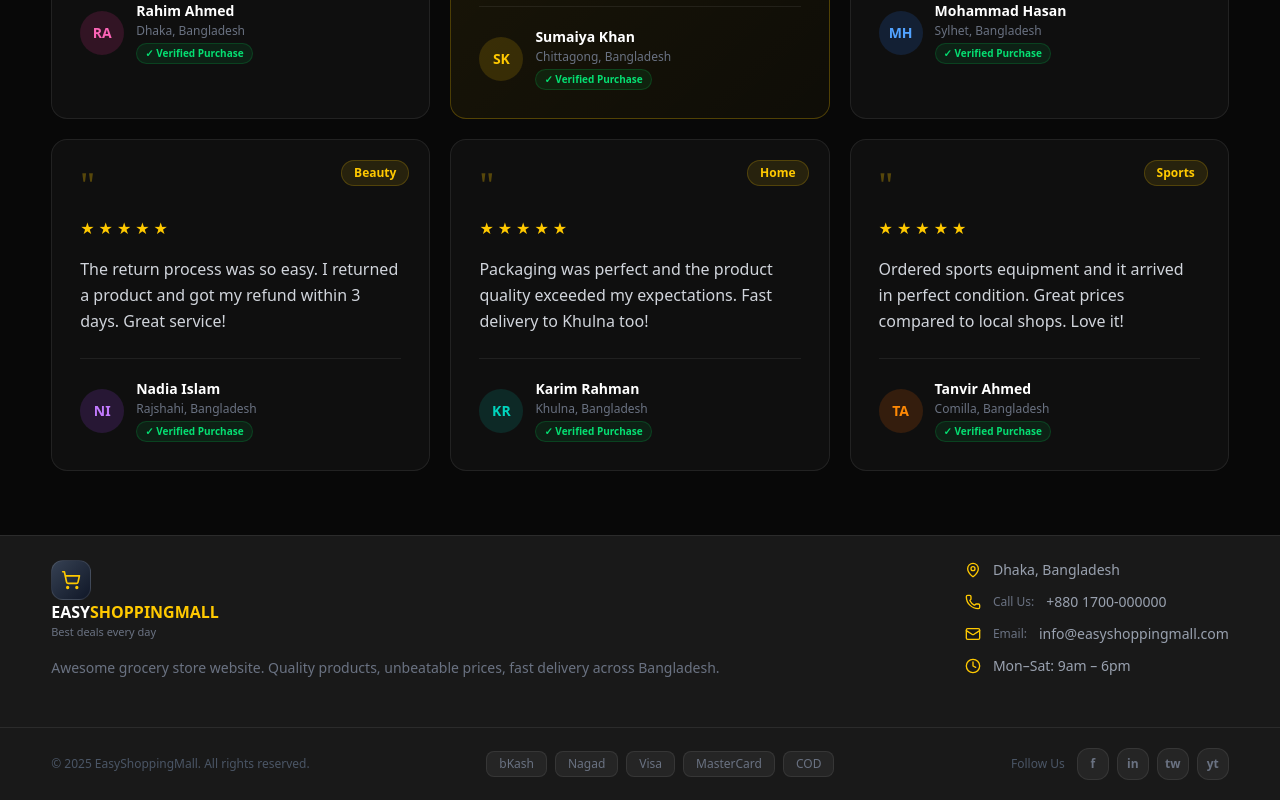
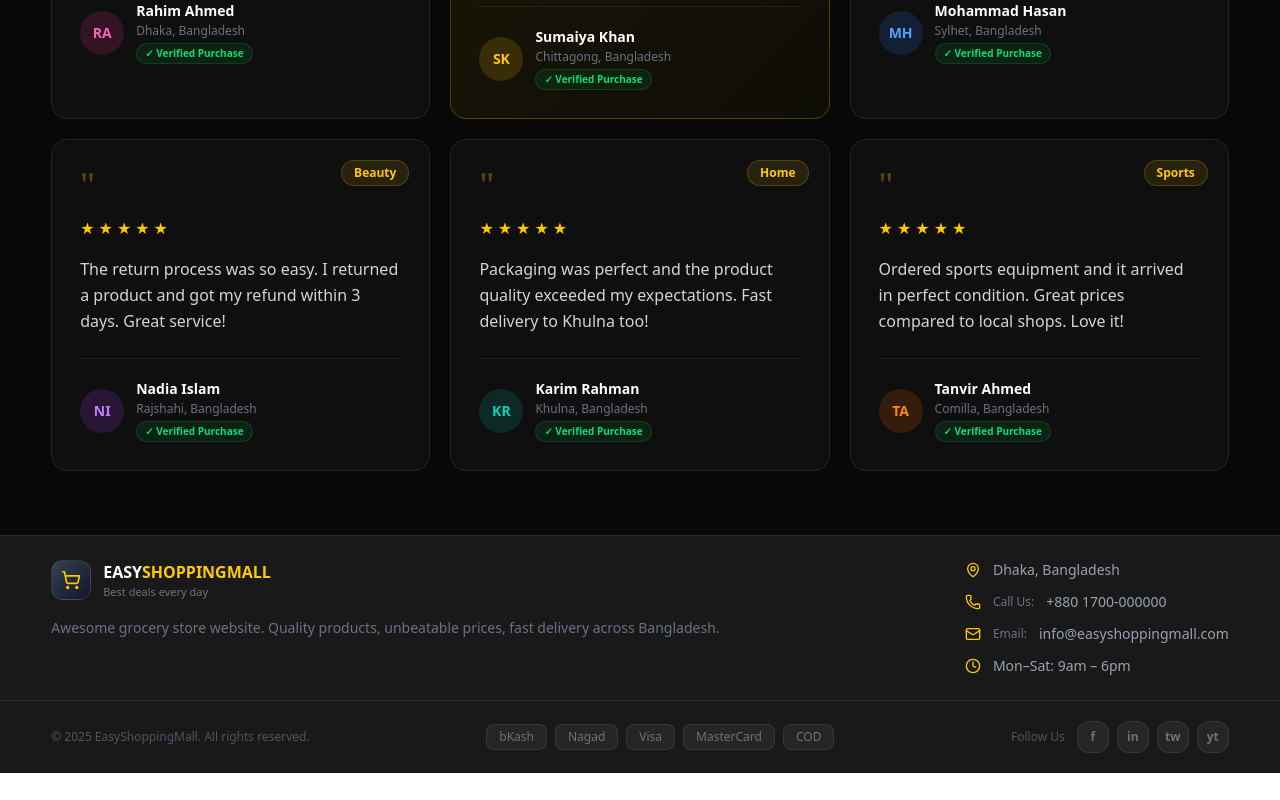
Before and after one commit to Sadia126/ESMBD-Leanding-page, a Next.js app: page / in a window 1280 px wide. Shown: the part 3941-4741 px from the top of the page. After the commit the page ends 4714 px from the top, so only its background shows below. Built offline with nearby package versions, Linux system fonts and the light colour scheme; no server answers.

Commit message:
fix responsiveness in footer and banner

```diff
--- a/src/components/Home/SaleCountDown/SaleCountDown.jsx
+++ b/src/components/Home/SaleCountDown/SaleCountDown.jsx
@@ -37,7 +37,7 @@ const SaleCountDown = () => {
         <p className="inline-block px-3 py-1 rounded-full text-sm mb-3 bg-[#622c1c] text-[#F8C8A0]">
           🔥 Limited Time Only
         </p>
-        <h1 className="text-4xl font-bold mb-2 text-white">
+        <h1 className="text-2xl md:text-4xl font-bold mb-2 text-white">
           Limited Time Offer - Up to 40% Off!
         </h1>
         <p className="mb-8 text-[#B0B0B0] text-lg">
--- a/src/components/Home/footer/footer.jsx
+++ b/src/components/Home/footer/footer.jsx
@@ -26,11 +26,11 @@ export default function Footer() {
 
 
       {/* ===== MAIN GRID ===== */}
-      <div className="px-[4%] py-6 flex justify-between gap-10">
+      <div className="px-[4%] py-6 flex flex-col md:flex-row justify-between gap-10">
 
         {/* Brand Info */}
         <div>
-          <div className="flex-1 items-center gap-3 mb-4">
+          <div className="flex items-center gap-3 mb-4">
             <div className="w-10 h-10 bg-linear-to-br from-gray-700 to-gray-900 rounded-xl flex items-center justify-center border border-white/10">
               <ShoppingCart className="w-5 h-5 text-primary-color" />
             </div>
--- a/src/components/Home/hero/hero.jsx
+++ b/src/components/Home/hero/hero.jsx
@@ -90,7 +90,7 @@ export default function Hero() {
             </div>
 
             {/* Card Content Overlay */}
-            <div className="absolute bottom-10 left-10 right-10">
+            <div className="hidden md:block absolute bottom-10 left-10 right-10">
               <div className="bg-white/5 backdrop-blur-xl border border-white/10 p-6 rounded-2xl">
                 <h3 className="text-white font-bold text-xl mb-2">Curated Collections</h3>
                 <p className="text-gray-400 text-sm mb-5 leading-snug">Explore hand-picked items tailored for your lifestyle.</p>
```
